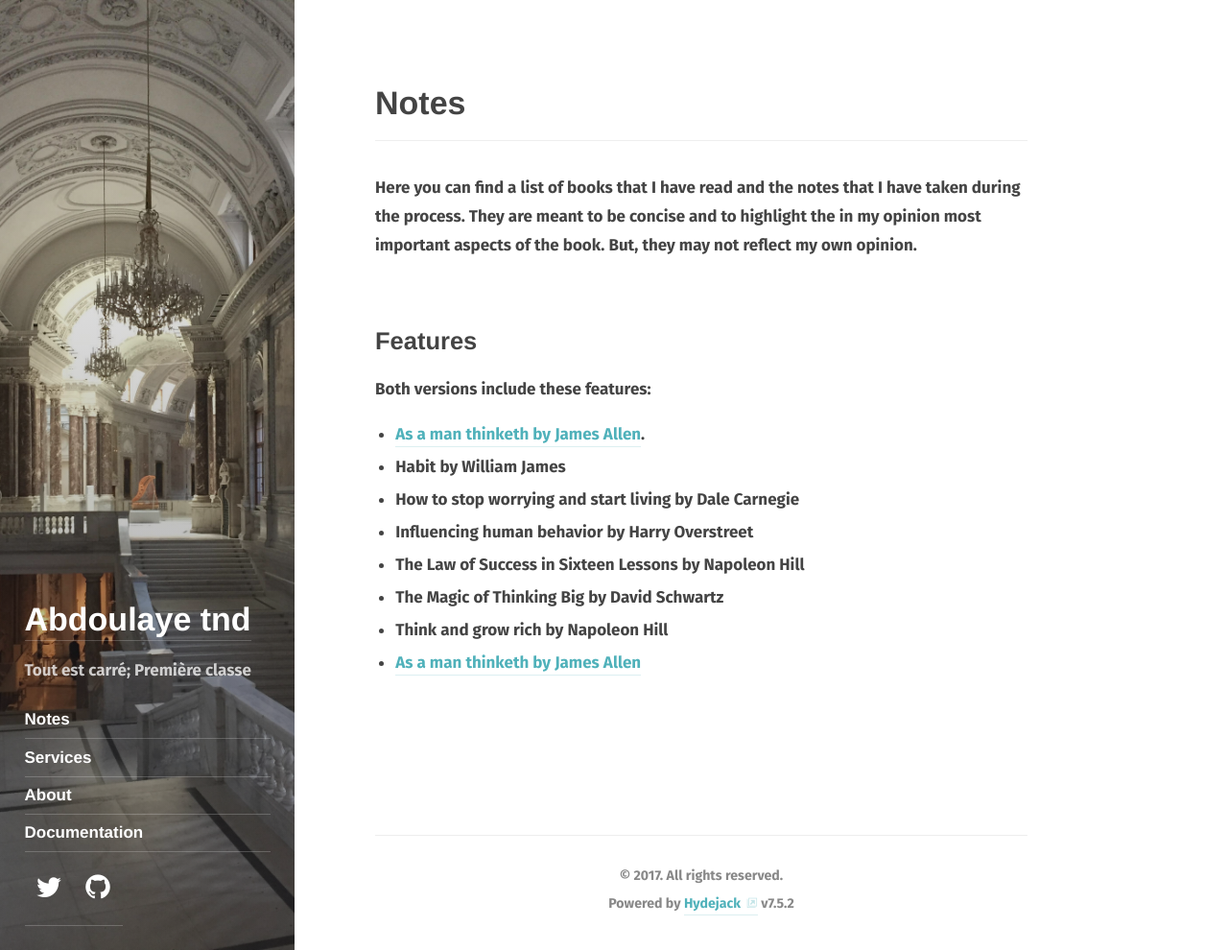
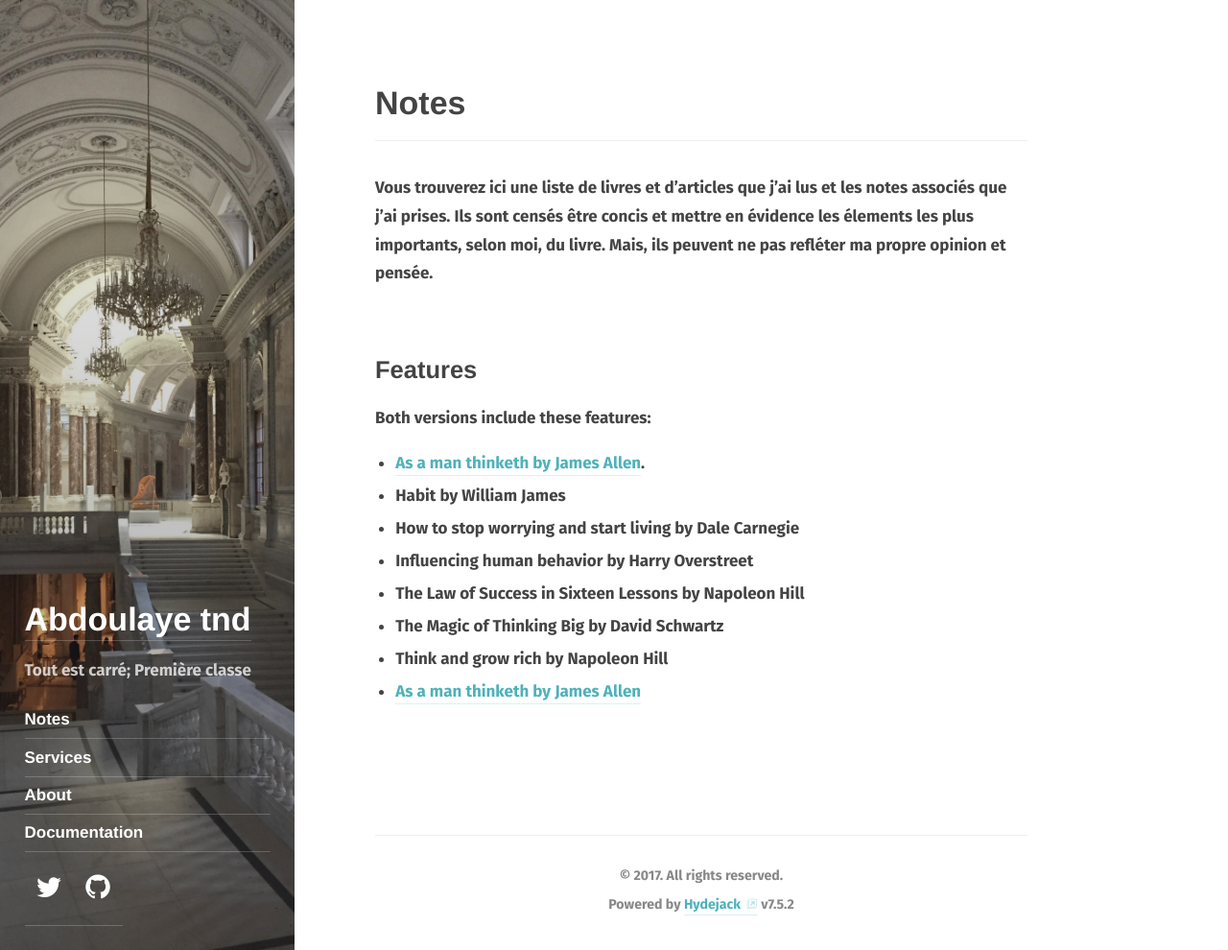
Before and after one commit to abdoulaye-tnd/tandian, a Jekyll site: the page built from Notes.md, in a window 1280 px wide and 990 px high. Shown: the whole window at 96% size. Built offline with Jekyll 4.4.1, drawn with Linux system fonts in a browser that asks for light colours; some web fonts are replaced.

Commit message:
Update Notes.md

```diff
--- a/Notes.md
+++ b/Notes.md
@@ -5,8 +5,7 @@
 order: 1
 ---
 
-Here you can find a list of books that I have read and the notes that I have taken during the process. They are meant to be concise and to highlight the in my opinion most important aspects of the book. But, they may not reflect my own opinion.
-
+Vous trouverez ici une liste de livres et d'articles que j'ai lus et les notes associés que j'ai prises. Ils sont censés être concis et mettre en évidence les élements les plus importants, selon moi, du livre. Mais, ils peuvent ne pas refléter ma propre opinion et pensée.
 
 ## Features
 Both versions include these features:
```
